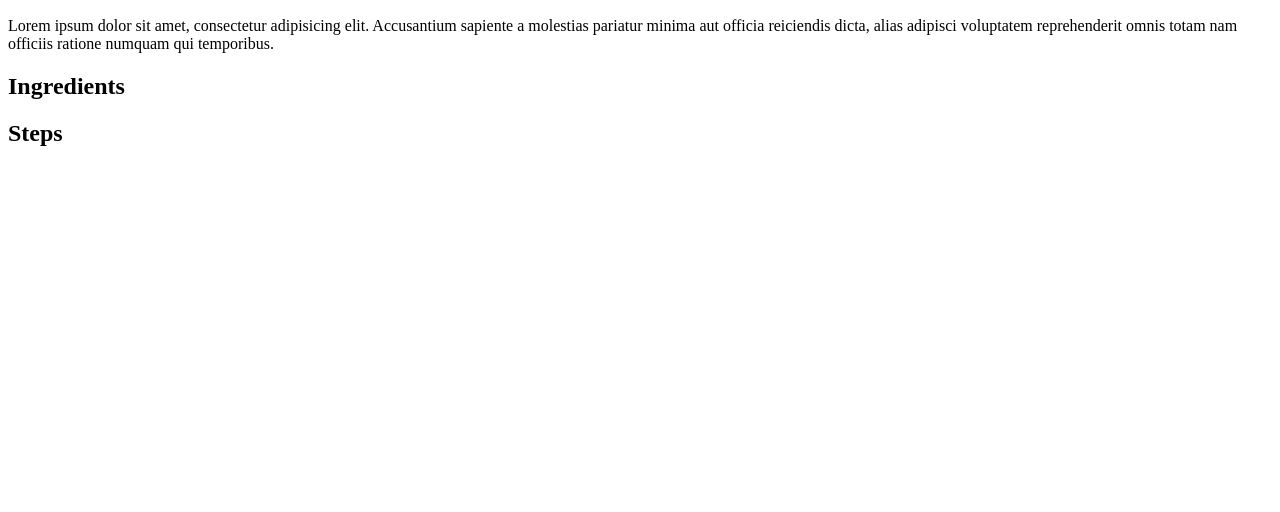
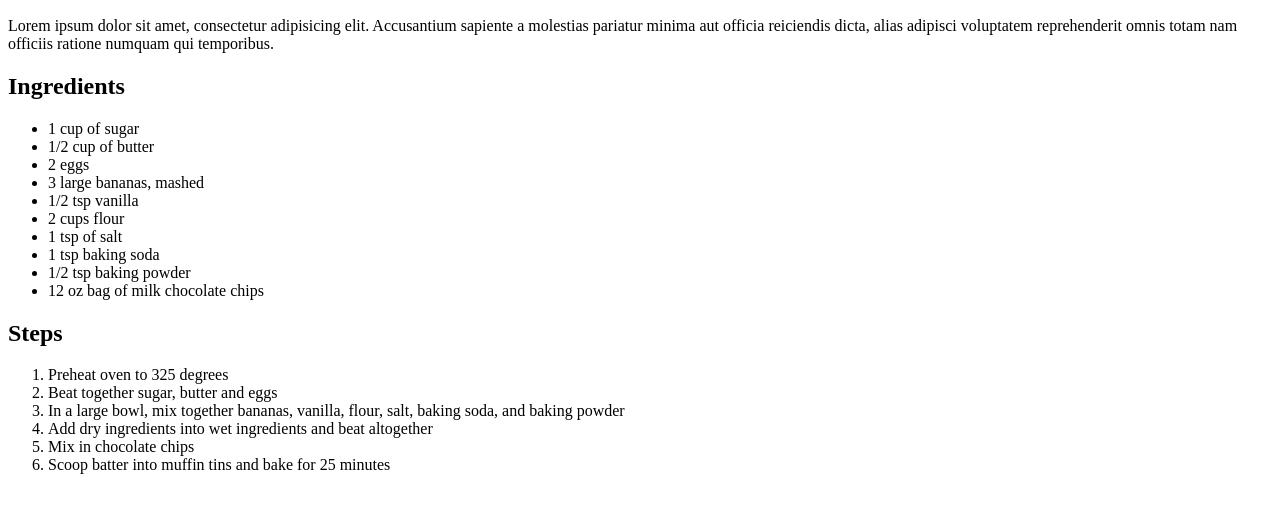
Before and after one commit to ariannaiqbal/odin-recipes, a plain HTML site: page recipes/banana-choc-chip-muffins.html in a window 1280 px wide. Shown: the part 110-622 px from the top of the page. Drawn offline with Linux system fonts and the light colour scheme.

Commit message:
Ingredients and steps showon page

```diff
--- a/recipes/banana-choc-chip-muffins.html
+++ b/recipes/banana-choc-chip-muffins.html
@@ -10,12 +10,26 @@
         <p>Lorem ipsum dolor sit amet, consectetur adipisicing elit. Accusantium sapiente a molestias pariatur minima aut officia reiciendis dicta, alias adipisci voluptatem reprehenderit omnis totam nam officiis ratione numquam qui temporibus. </p>
     <h2>Ingredients</h2>
         <ul>
-
-    </ul>
+            <li>1 cup of sugar</li>
+            <li>1/2 cup of butter</li>
+            <li>2 eggs</li>
+            <li>3 large bananas, mashed</li>
+            <li>1/2 tsp vanilla</li>
+            <li>2 cups flour</li>
+            <li>1 tsp of salt</li>
+            <li>1 tsp baking soda</li>
+            <li>1/2 tsp baking powder</li>
+            <li>12 oz bag of milk chocolate chips</li>
+        </ul>
 
     <h2>Steps</h2>
         <ol>
-
+            <li>Preheat oven to 325 degrees</li>
+            <li>Beat together sugar, butter and eggs</li>
+            <li>In a large bowl, mix together bananas, vanilla, flour, salt, baking soda, and baking powder</li>
+            <li>Add dry ingredients into wet ingredients and beat altogether</li>
+            <li>Mix in chocolate chips</li>
+            <li>Scoop batter into muffin tins and bake for 25 minutes</li>
         </ol>
 </body>
 </html>
```
